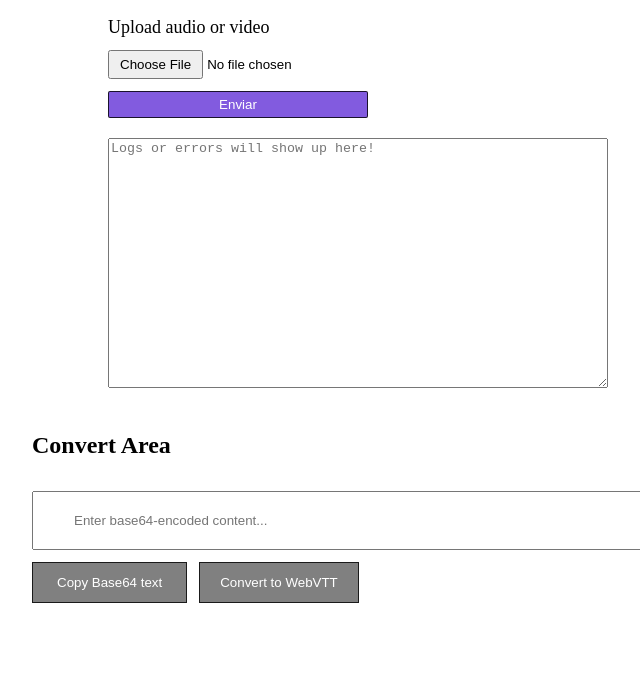
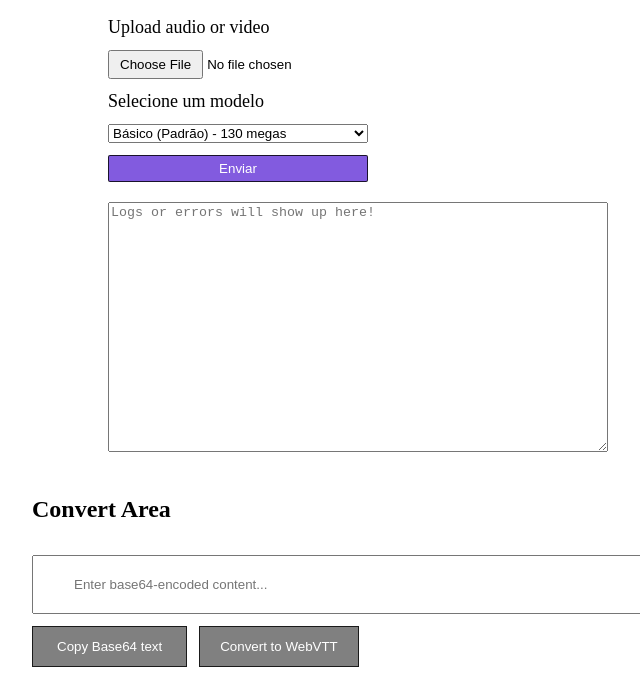
Before and after one commit to lazarok09/whisper-in-container, a plain HTML site: page frontend/index.html in a window 1280 px wide. Shown: the part 315-997 px from the top of the page, without its empty margins (292-932 px from the left). Before the commit the page ends 958 px from the top, so only its background shows below. Drawn offline with Linux system fonts and the light colour scheme.

Commit message:
feat: add the option of choose a model

```diff
--- a/frontend/index.html
+++ b/frontend/index.html
@@ -13,11 +13,9 @@
   <main class="main">
     <div class="video">
 
-      <video id="video" crossorigin="anonymous" loop  controls >
-
+      <video id="video" crossorigin="anonymous" loop  controls>
         <source src='https://s3-us-west-2.amazonaws.com/s.cdpn.io/191332/tina.mp4' type='video/mp4'>
         <track id="track"  srclang="en" label="Nightmare" default />
-
       </video>
     </div>
 
@@ -26,6 +24,27 @@
       <form id="audio-form" class="audio-form" method="post" enctype="multipart/form-data">
         <label for="audio">Upload audio or video</label>
         <input name="file" for="submit" required id="audio" type="file">
+
+        <label for="select-model" >Selecione um modelo</label>
+
+          <select name="models" id="select-model">
+              <option value="tiny">
+                Pequeno - 70 megas
+              </option>
+              <option value="base" selected>
+                Básico (Padrão) - 130 megas
+              </option>
+              <optio value="small">
+                Pequeno (Padrão) - 500 megas
+              </option>
+              <option value="medium">
+                Médio  2gb
+              </option>
+              <option value="large">
+                Grande 10gb
+              </option>
+          </select>
+
         <button id="submit" type="submit">Enviar</button>
       </form>
 
--- a/frontend/script.js
+++ b/frontend/script.js
@@ -17,7 +17,7 @@ formElement.addEventListener("submit", async (event) => {
     event.preventDefault();
 
     const form = new FormData(event.target);
-    form.append("model", "base");
+    form.append("model", form.get("models"));
 
     const options = {
       method: "POST",
```
